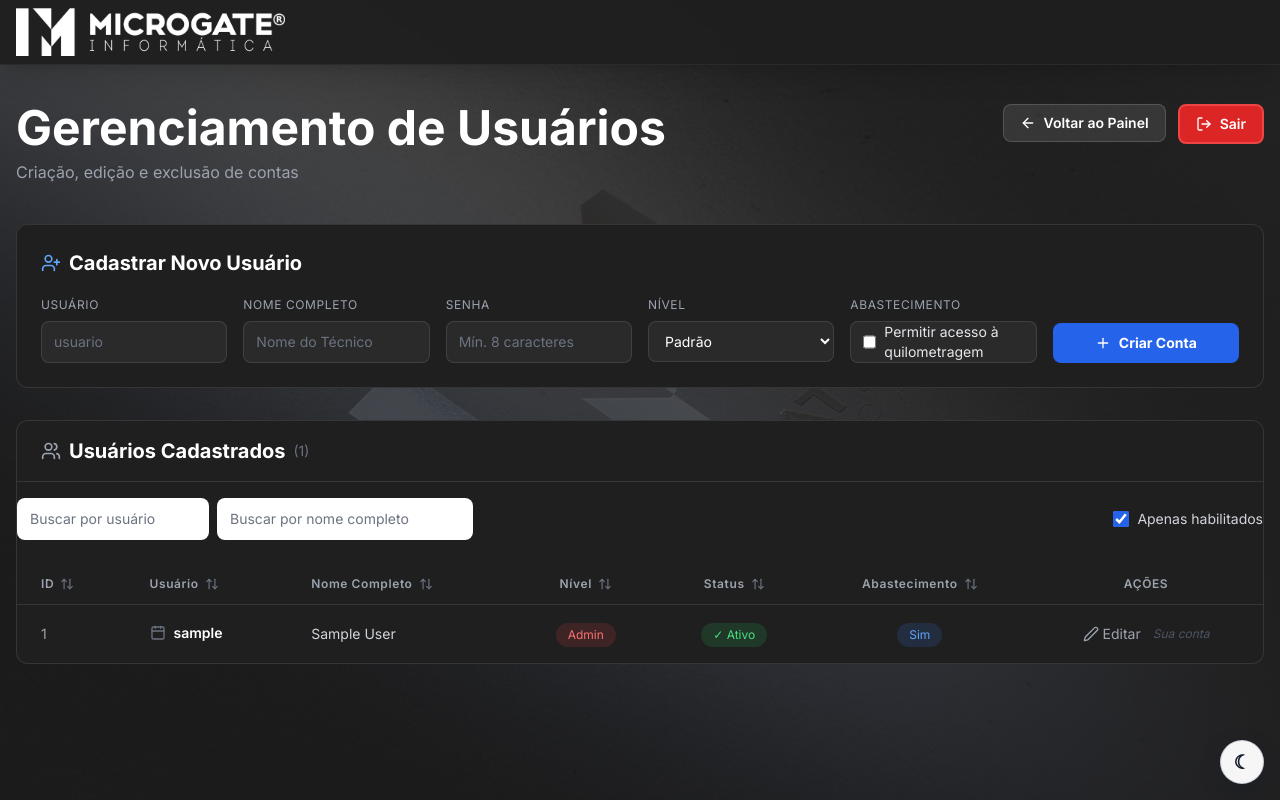
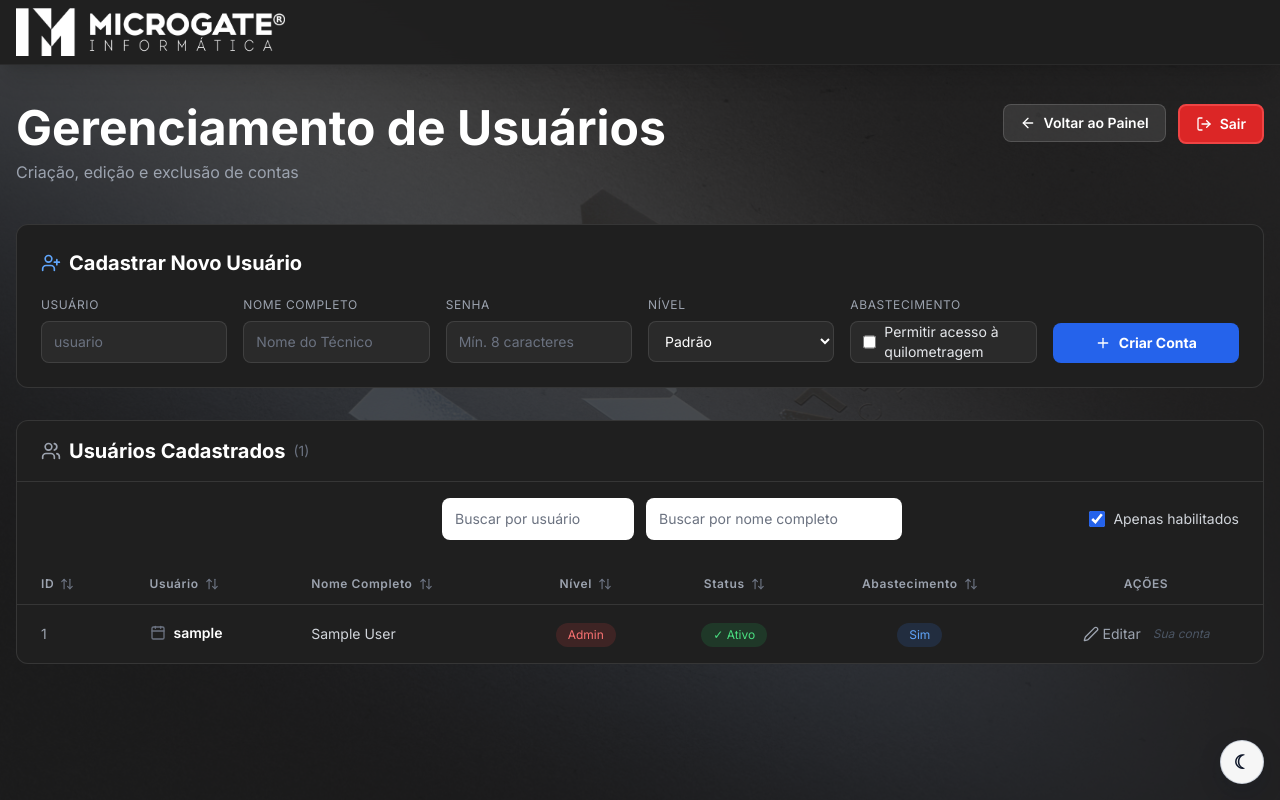
Before and after one commit to laravinicius/microgate_restrito, a PHP site: page /gerenciamento_usuarios.php in a window 1280 px wide. Run offline with PHP 8.4, Linux system fonts and the light colour scheme; the visitor is signed in with stand-in values (Sample User, id 1); data that the repository does not hold is empty; style sheets or scripts are compiled from the project's sources.

Commit message:
update visual

```diff
--- a/app/views/pages/gerenciamento_usuarios.php
+++ b/app/views/pages/gerenciamento_usuarios.php
@@ -323,16 +323,16 @@ foreach ($resetRequests as $r) {
                             </h2>
                         </div>
                         <!-- Barra de filtros: usuário, nome completo e checkbox para apenas habilitados -->
-                        <div class="mt-4 mb-6 flex flex-col md:flex-row md:items-center md:justify-between gap-3">
-                            <div class="flex items-center gap-2 w-full md:w-auto">
+                        <div class="mt-4 mb-6 px-6 flex flex-col md:block relative">
+                            <div class="mx-auto flex w-full max-w-xl flex-col items-stretch justify-center gap-3 sm:flex-row sm:items-center md:translate-x-8">
                                 <input id="filterUsername" type="search" placeholder="Buscar por usuário"
-                                    class="w-full md:w-48 bg-white/3 border border-white/10 rounded-lg px-3 py-2.5 placeholder-gray-500 focus:ring-2 focus:ring-gray-500 focus:border-transparent outline-none text-sm text-white">
+                                    class="w-full sm:w-48 bg-white/3 border border-white/10 rounded-lg px-3 py-2.5 placeholder-gray-500 focus:ring-2 focus:ring-gray-500 focus:border-transparent outline-none text-sm text-white">
 
                                 <input id="filterFullName" type="search" placeholder="Buscar por nome completo"
-                                    class="w-full md:w-64 bg-white/3 border border-white/10 rounded-lg px-3 py-2.5 placeholder-gray-500 focus:ring-2 focus:ring-gray-500 focus:border-transparent outline-none text-sm text-white">
+                                    class="w-full sm:w-64 bg-white/3 border border-white/10 rounded-lg px-3 py-2.5 placeholder-gray-500 focus:ring-2 focus:ring-gray-500 focus:border-transparent outline-none text-sm text-white">
                             </div>
 
-                            <label class="flex items-center gap-2 text-sm text-gray-300">
+                            <label class="mt-3 md:mt-0 md:absolute md:right-6 md:top-1/2 md:-translate-y-1/2 flex items-center justify-center gap-2 text-sm text-gray-300">
                                 <input id="onlyActiveCheckbox" type="checkbox" class="w-4 h-4 accent-blue-600" checked>
                                 <span>Apenas habilitados</span>
                             </label>
```
